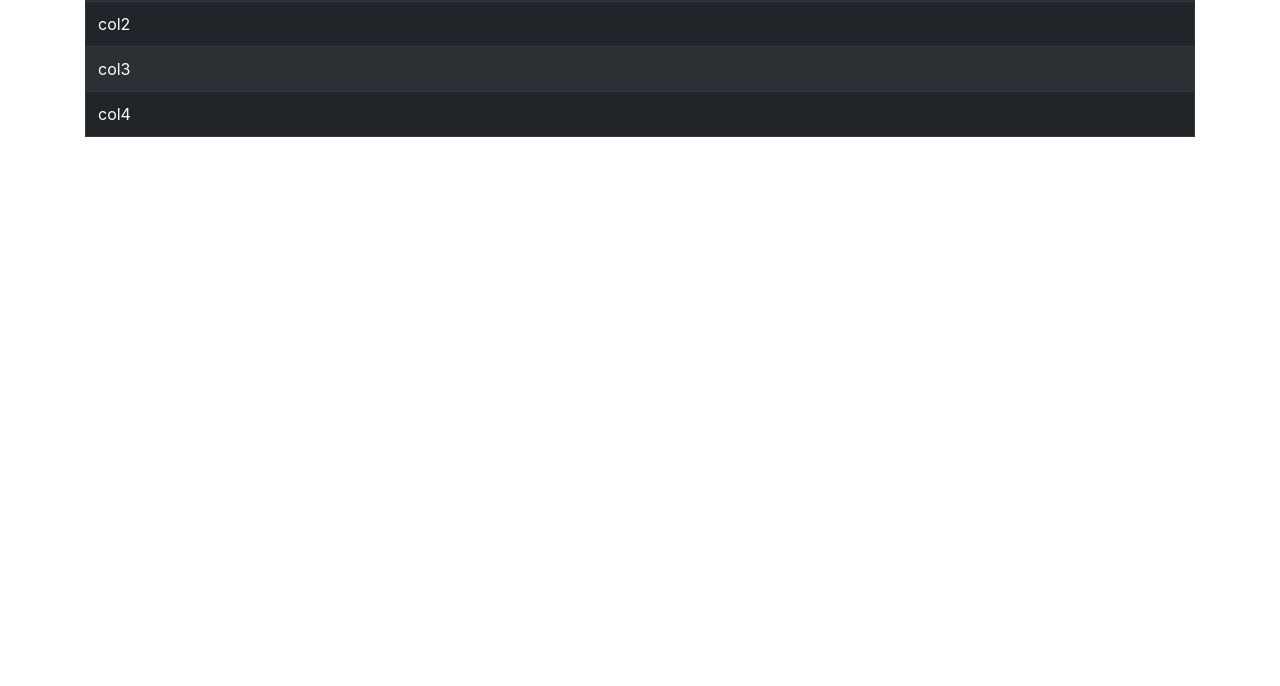
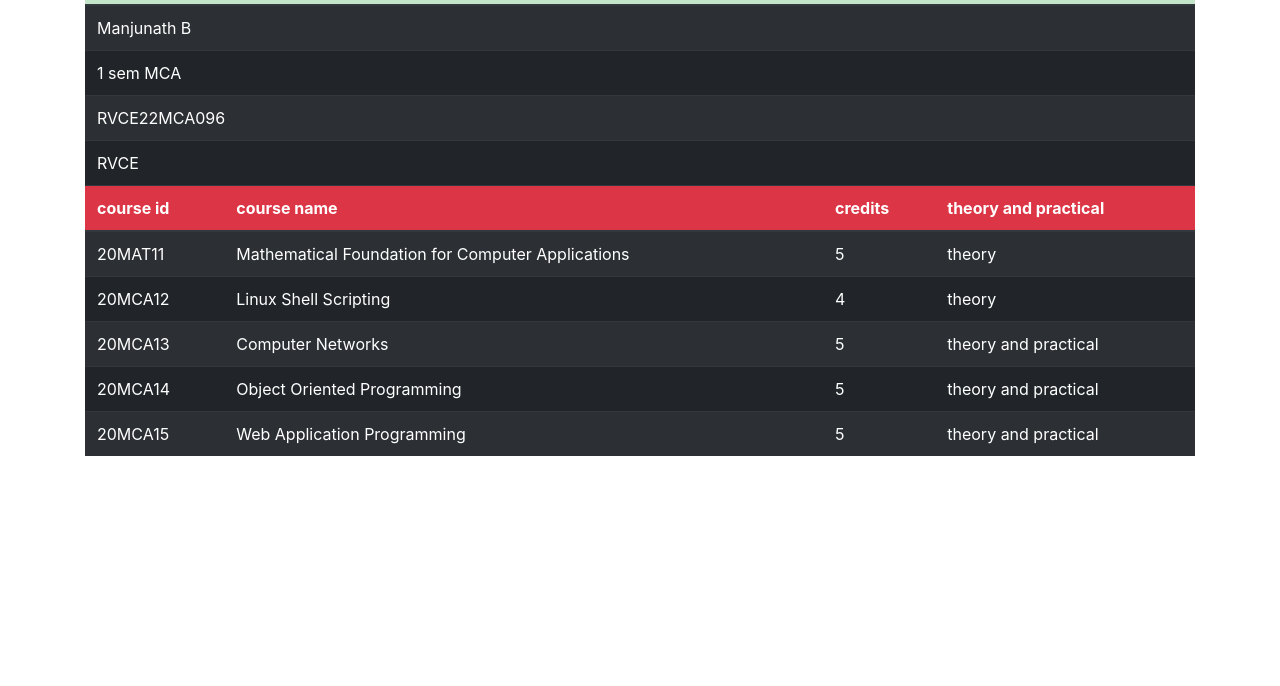
Before and after one commit to Manjunath728/RVCE-lab, a plain HTML site: page wap/c_01_bootstrap table.html in a window 1280 px wide. Shown: the part 114-800 px from the top of the page. Drawn offline with nearby package versions, Linux system fonts and the light colour scheme.

```diff
--- a/wap/c_01_bootstrap table.html
+++ b/wap/c_01_bootstrap table.html
@@ -1,36 +1,78 @@
 <html>
+
 <head>
         <title>bootstrap </title>
-<link rel="stylesheet" href="https://cdn.jsdelivr.net/npm/bootstrap@4.0.0/dist/css/bootstrap.min.css" integrity="sha384-Gn5384xqQ1aoWXA+058RXPxPg6fy4IWvTNh0E263XmFcJlSAwiGgFAW/dAiS6JXm" crossorigin="anonymous">
+        <link rel="stylesheet" href="https://cdn.jsdelivr.net/npm/bootstrap@4.0.0/dist/css/bootstrap.min.css"
+                integrity="sha384-Gn5384xqQ1aoWXA+058RXPxPg6fy4IWvTNh0E263XmFcJlSAwiGgFAW/dAiS6JXm"
+                crossorigin="anonymous">
 </head>
-<body
 
+<body>
         <div class="container">
-<caption>Course Details</caption>
-<table class="table table-bordered table-hover table-striped  table-dark center">
+                <caption><h4 class="text-center">Course Details</h4></caption>
+                <table class="table table-borderless table-hover table-striped table-dark ">
 
                         <thead>
                                 <tr>
-<th>Department of MCA
+                                        <th colspan="4" class="text-center table-success"><h1>Department of MCA</h1>
                                         </th>
                                 </tr>
                         </thead>
                         <tbody>
-<tr colspan=4>
-<td> col1</td>
-</tr>
-<tr colspan=4>
-<td> col2</td>
-</tr>
-<tr colspan=4>
-<td> col3</td>
-</tr>
-<tr colspan=4>
-<td> col4</td>
+                                <tr>
+                                        <td colspan="4"> Manjunath B</td>
                                 </tr>
                                 <tr>
+                                        <td colspan="4"> 1 sem MCA</td>
+                                </tr>
+                                <tr>
+                                        <td colspan="4"> RVCE22MCA096</td>
+                                </tr>
+                                <tr>
+                                        <td colspan="4"> RVCE </td>
+                                </tr>
+                                <thead class="bg-danger">
+                                        <tr>
+                                                <th>course id</th>
+                                                <th>course name</th>
+                                                <th>credits</th>
+                                                <th>theory and practical</th>
+                                        </tr>
+                                </thead>
+                        <tbody>
+                                <tr>
+                                        <td>20MAT11</td>
+                                        <td>Mathematical Foundation for Computer Applications</td>
+                                        <td>5</td>
+                                        <td>theory </td>
+                                </tr>
+                                <tr>
+                                        <td>20MCA12</td>
+                                        <td>Linux Shell Scripting</td>
+                                        <td>4</td>
+                                        <td>theory </td>
+                                </tr>
+                                <tr >
+                                        <td>20MCA13</td>
+                                        <td>Computer Networks</td>
+                                        <td>5</td>
+                                        <td>theory and practical</td>
+                                </tr>
+                                <tr>
+                                        <td>20MCA14</td>
+                                        <td>Object Oriented Programming</td>
+                                        <td>5</td>
+                                        <td>theory and practical</td>
+                                </tr>
+                                <tr>
+                                        <td>20MCA15</td>
+                                        <td>Web Application Programming</td>
+                                        <td>5</td>
+                                        <td>theory and practical</td>
+                                </tr>
 
-</tr>
+
+                        </tbody>
 
 
                         </tbody>
@@ -45,8 +87,15 @@
 
 
 
-<script src="https://code.jquery.com/jquery-3.2.1.slim.min.js" integrity="sha384-KJ3o2DKtIkvYIK3UENzmM7KCkRr/rE9/Qpg6aAZGJwFDMVNA/GpGFF93hXpG5KkN" crossorigin="anonymous"></script>
-<script src="https://cdn.jsdelivr.net/npm/popper.js@1.12.9/dist/umd/popper.min.js" integrity="sha384-ApNbgh9B+Y1QKtv3Rn7W3mgPxhU9K/ScQsAP7hUibX39j7fakFPskvXusvfa0b4Q" crossorigin="anonymous"></script>
-<script src="https://cdn.jsdelivr.net/npm/bootstrap@4.0.0/dist/js/bootstrap.min.js" integrity="sha384-JZR6Spejh4U02d8jOt6vLEHfe/JQGiRRSQQxSfFWpi1MquVdAyjUar5+76PVCmYl" crossorigin="anonymous"></script>
+                <script src="https://code.jquery.com/jquery-3.2.1.slim.min.js"
+                        integrity="sha384-KJ3o2DKtIkvYIK3UENzmM7KCkRr/rE9/Qpg6aAZGJwFDMVNA/GpGFF93hXpG5KkN"
+                        crossorigin="anonymous"></script>
+                <script src="https://cdn.jsdelivr.net/npm/popper.js@1.12.9/dist/umd/popper.min.js"
+                        integrity="sha384-ApNbgh9B+Y1QKtv3Rn7W3mgPxhU9K/ScQsAP7hUibX39j7fakFPskvXusvfa0b4Q"
+                        crossorigin="anonymous"></script>
+                <script src="https://cdn.jsdelivr.net/npm/bootstrap@4.0.0/dist/js/bootstrap.min.js"
+                        integrity="sha384-JZR6Spejh4U02d8jOt6vLEHfe/JQGiRRSQQxSfFWpi1MquVdAyjUar5+76PVCmYl"
+                        crossorigin="anonymous"></script>
 </body>
+
 </html>
```
Also changed, not shown: 3 other files. Lines whose indentation alone changed are shown as unchanged.
